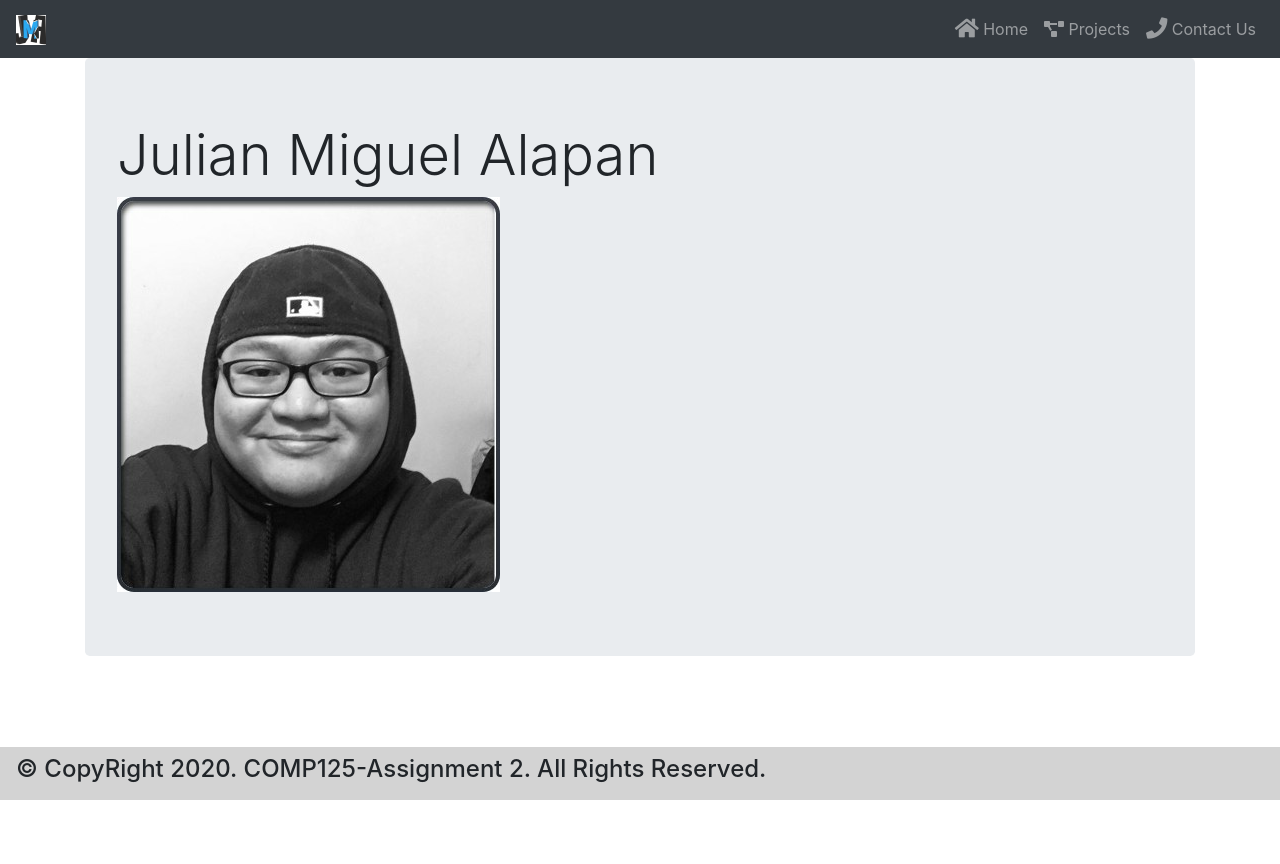
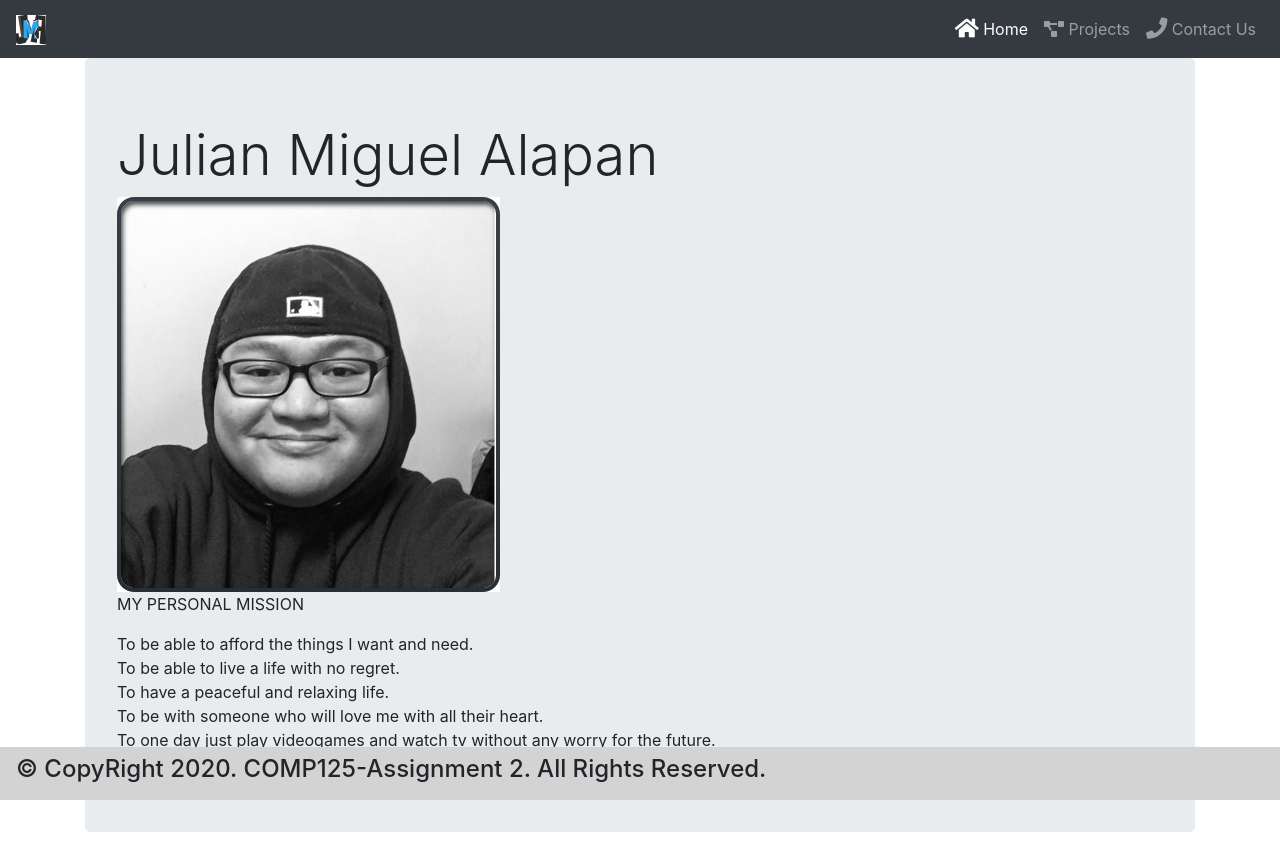
Before and after one commit to JulianMiguelAlapan/COMP125-M2020-Assignment_2, a website: page index.html in a window 1280 px wide. Before the commit the page ends 800 px from the top, so only its background shows below. Drawn offline with nearby package versions, Linux system fonts and the light colour scheme.

Commit message:
Added personal mission

```diff
--- a/Scripts/app.js
+++ b/Scripts/app.js
@@ -1 +1,172 @@
 // IIFE - Immediately Invoked Function Expression
+(function(){
+
+    function highlightActiveLink()
+    {
+        let title = document.title;
+
+        title = title.toLowerCase();
+
+        console.log(`The title of the page is ${title}`);
+
+        let navAnchors = document.querySelectorAll("li a");
+
+        for (const anchor of navAnchors)
+        {
+
+            let anchorString = anchor.getAttribute("href");
+            anchorString = anchorString.substr(0, anchorString.length - 5);
+
+            if ((title === "home") && (anchorString === "index") || (title === anchorString))
+            {
+                anchor.className = "nav-link active";
+            }
+        }
+
+        return title;
+    }
+
+    function addParagraphsToJumbotron()
+    {
+        // step 1 hook into the spot (element) on the page
+        let jumbotron = document.getElementsByClassName("jumbotron")[0];
+
+        if (jumbotron)
+        {
+            // step 2 create a new element
+            let newParagraph = document.createElement("p");
+
+            // step 3 configure the new element
+            newParagraph.textContent =
+                `
+                MY PERSONAL MISSION
+
+                `;
+
+            // step 4 attach the new element
+            jumbotron.appendChild(newParagraph);
+
+
+            // back to step 2 - create a new element
+            let newDiv = document.createElement("div");
+
+            // step 3 - configure
+            newDiv.innerHTML =
+                `
+                <p id="secondParagraph">
+                To be able to afford the things I want and need.
+                <br>
+                To be able to live a life with no regret.
+                <br>
+                To have a peaceful and relaxing life.
+                <br>
+                To be with someone who will love me with all their heart.
+                <br>
+                To one day just play videogames and watch tv without any worry for the future.
+                </p>
+                `;
+
+            // step 4 attach the new element
+            jumbotron.appendChild(newDiv);
+
+
+            return true;
+
+        }
+
+        return false;
+    }
+
+
+
+    function validateForm()
+    {
+        let contactForm = document.forms[0];
+
+        if(contactForm)
+        {
+            contactForm.noValidate = true;
+
+            let errorMessage = document.getElementById("errorMessage");
+
+            let firstName = document.getElementById("firstName");
+            firstName.addEventListener("blur", (event) =>
+            {
+                if(firstName.value.length < 2)
+                {
+                    firstName.focus();
+                    errorMessage.hidden = false;
+                    errorMessage.textContent = "Please enter a Valid First Name with a length of 2 or more characters";
+                }
+                else
+                {
+                    errorMessage.hidden = true;
+                }
+            });
+
+            let lastName = document.getElementById("lastName");
+            lastName.addEventListener("blur", (event) =>
+            {
+                if(lastName.value.length < 2)
+                {
+                    lastName.focus();
+                    errorMessage.hidden = false;
+                    errorMessage.textContent = "Please enter a Valid Last Name with a length of 2 or more characters";
+                }
+                else
+                {
+                    errorMessage.hidden = true;
+                }
+            });
+
+
+
+            // creates a "hook" or reference to the button element with an id of "submitButton"
+            let submitButton = document.getElementById("submitButton");
+
+            submitButton.addEventListener("click", (event) =>
+            {
+                event.preventDefault();
+                console.log("Submit Button Clicked");
+                window.location = './index.html'
+            });
+        }
+        return false;
+    }
+
+
+    // named function
+    function Start()
+    {
+       console.log('%cApp Started...', "color:white; font-size: 24px;");
+
+       let title = highlightActiveLink();
+
+       let success = addParagraphsToJumbotron();
+
+       if(success)
+       {
+        console.log("successfully added paragraphs to jumbotron");
+       }
+       else
+       {
+        console.warn("content not added to jumbotron - does not exist");
+       }
+
+       let formValidated = validateForm();
+       if(formValidated)
+       {
+        console.log("successfully validated form");
+       }
+       else
+       {
+        console.warn("form not validated - does not exist");
+       }
+
+    }
+
+
+
+    window.addEventListener("load", Start);
+
+})();
```
Also changed, not shown: index.html (+1 -1 lines).
